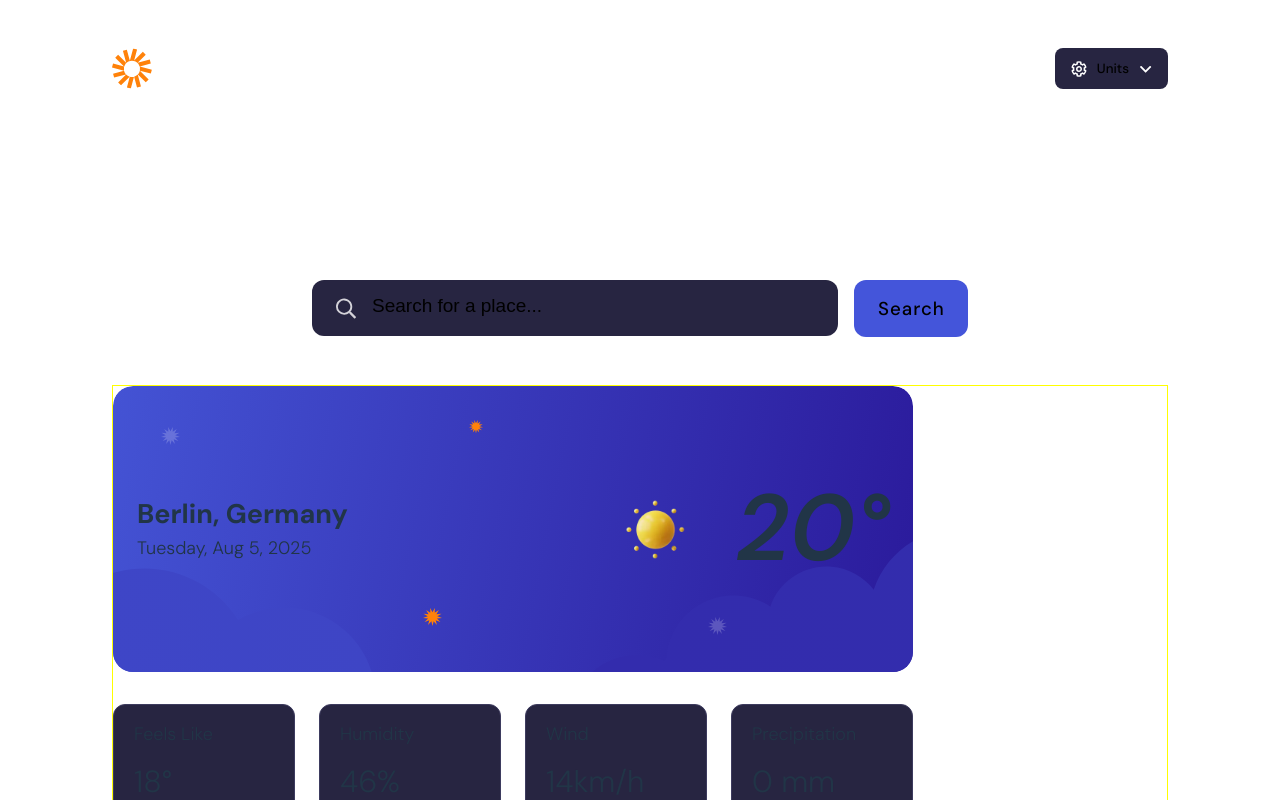
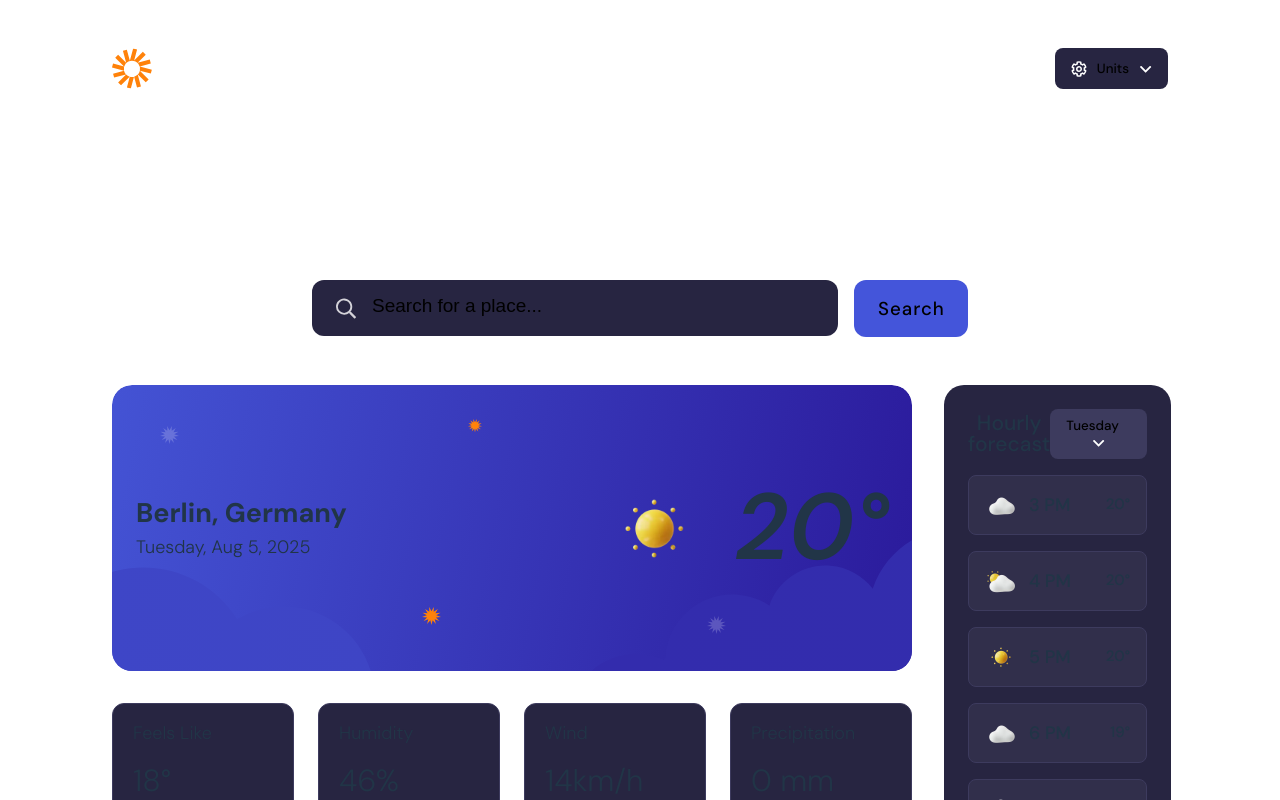
Before and after one commit to rick-oss/weather-now, a React (Vite) app: page / in a window 1280 px wide. Shown: the top 800 px of the page. Built offline with nearby package versions, Linux system fonts and the light colour scheme.

Commit message:
style: adjust layout to display components side by side

```diff
--- a/src/components/pages/WeatherPage.module.css
+++ b/src/components/pages/WeatherPage.module.css
@@ -7,6 +7,11 @@
 }
 
 .wrapper_content {
+  display: flex;
+  gap: 32px;
   margin-top: 48px;
-  border: 1px solid yellow;
 }
+
+.left_content {
+  max-width: 800px;
+}
```
